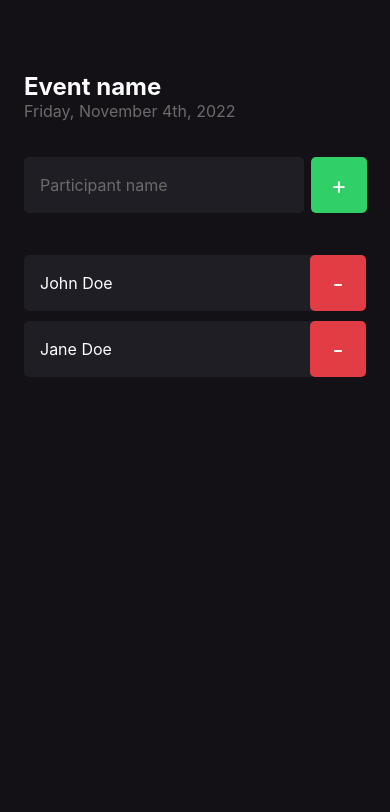
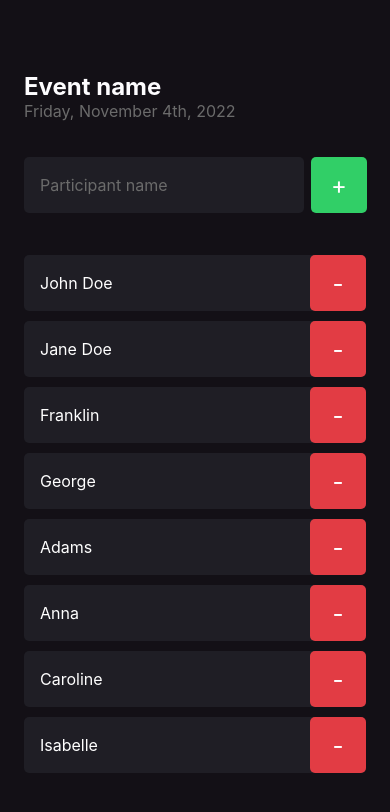
Before and after one commit to ecorrales1979/imhere, a React Native app: screen / in a window 390 px wide. Shown: the top 812 px of the page. Built offline with nearby package versions, Linux system fonts and the light colour scheme.

Commit message:
feat: add scroll view to participants list

```diff
--- a/src/screens/home/index.tsx
+++ b/src/screens/home/index.tsx
@@ -1,12 +1,12 @@
 import { StatusBar } from 'expo-status-bar';
-import { Text, TextInput, View } from 'react-native';
+import { ScrollView, Text, TextInput, View } from 'react-native';
 
 import { styles } from './styles'
 import Button from '../../components/button';
 import Participant from '../../components/participant';
 
 export default function Home() {
-  const participants = ['John Doe', 'Jane Doe'];
+  const participants = ['John Doe', 'Jane Doe', 'Franklin', 'George', 'Adams', 'Anna', 'Caroline', 'Isabelle'];
 
   const handleAddParticipant = () => {
     console.log('You pressed the Add Participant Button')
@@ -31,6 +31,7 @@ export default function Home() {
         <Button label="+" type="add" onPress={handleAddParticipant} />
       </View>
 
+      <ScrollView>
         {participants.map(participant => (
           <Participant
             key={`participant_${participant}`}
@@ -38,6 +39,7 @@ export default function Home() {
             onRemove={() => handleRemoveParticipant(participant)}
           />
         ))}
+      </ScrollView>
 
       <StatusBar style="auto" />
     </View>
```
Lines whose indentation alone changed are shown as unchanged.
